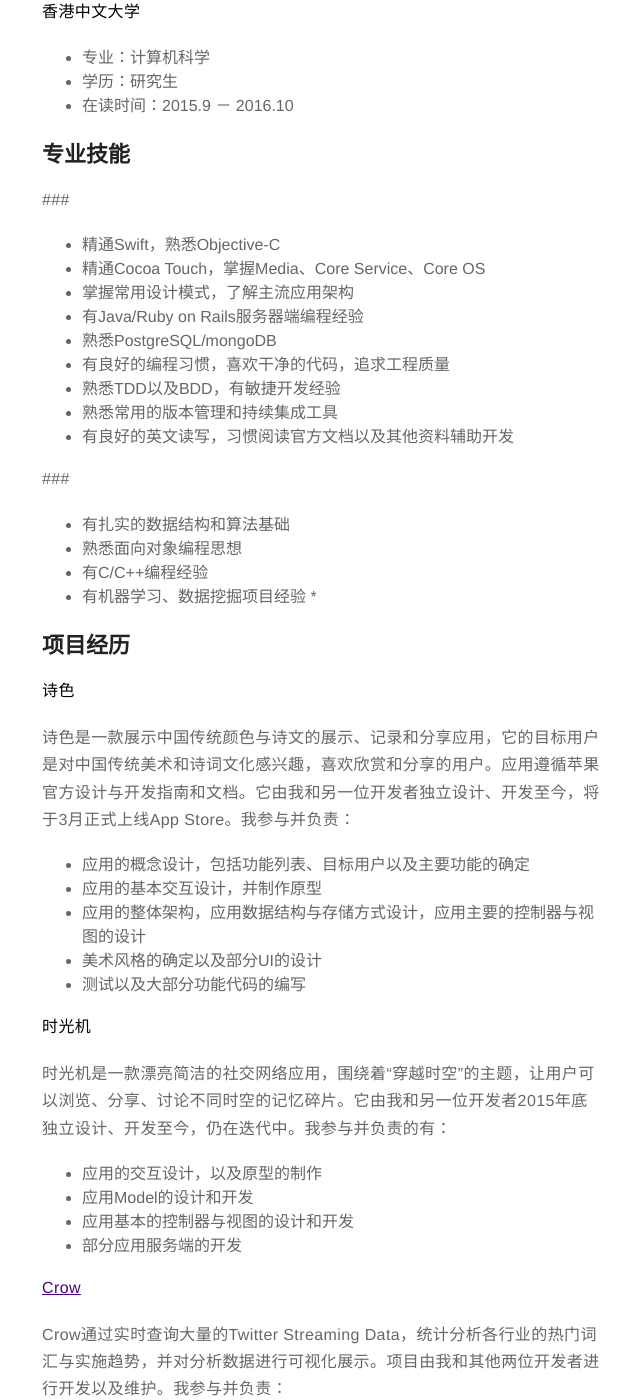
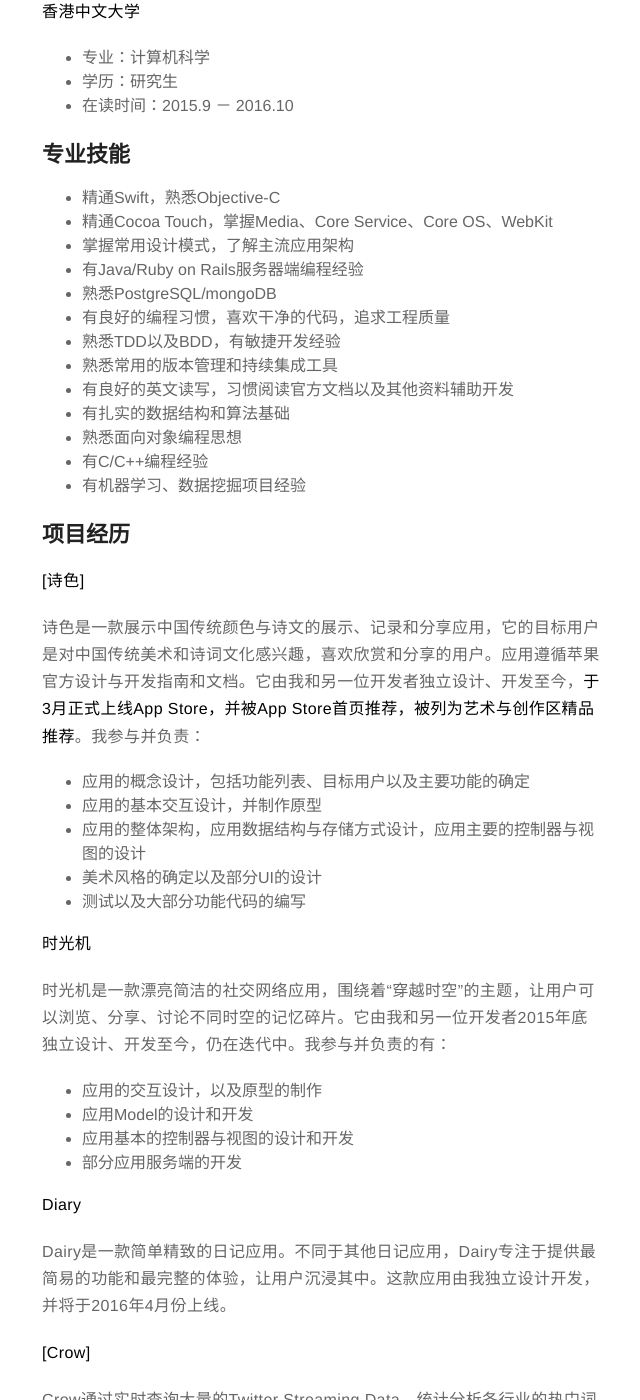
Before and after one commit to xuanfiona/Fiona, a Jekyll site: the page built from about.md, in a window 1280 px wide and 1400 px high, scrolled down 612 px. Shown: the whole window, without its empty margins (318-958 px from the left). Built offline with Jekyll 4.4.1, drawn with Linux system fonts in a browser that asks for light colours.

Commit message:
update aboutme

```diff
--- a/about.md
+++ b/about.md
@@ -7,24 +7,18 @@ permalink: /about/index.html
 
 ## 教育背景
 **大连理工大学**
-
 * 专业：软件工程（日语强化）
 * 学历：本科
 * 在读时间：2010.9 － 2015.7
 
 **香港中文大学**
-
 * 专业：计算机科学
 * 学历：研究生
 * 在读时间：2015.9 － 2016.10
 
-
 ## 专业技能
-
-###
-
 * 精通Swift，熟悉Objective-C
-* 精通Cocoa Touch，掌握Media、Core Service、Core OS
+* 精通Cocoa Touch，掌握Media、Core Service、Core OS、WebKit
 * 掌握常用设计模式，了解主流应用架构
 * 有Java/Ruby on Rails服务器端编程经验
 * 熟悉PostgreSQL/mongoDB
@@ -32,21 +26,16 @@ permalink: /about/index.html
 * 熟悉TDD以及BDD，有敏捷开发经验
 * 熟悉常用的版本管理和持续集成工具
 * 有良好的英文读写，习惯阅读官方文档以及其他资料辅助开发
-
-###
-
 * 有扎实的数据结构和算法基础
 * 熟悉面向对象编程思想
 * 有C/C++编程经验
 * 有机器学习、数据挖掘项目经验
-*
-
 
 ## 项目经历
 
-**诗色**
+**[诗色]**
 
-诗色是一款展示中国传统颜色与诗文的展示、记录和分享应用，它的目标用户是对中国传统美术和诗词文化感兴趣，喜欢欣赏和分享的用户。应用遵循苹果官方设计与开发指南和文档。它由我和另一位开发者独立设计、开发至今，将于3月正式上线App Store。我参与并负责：
+诗色是一款展示中国传统颜色与诗文的展示、记录和分享应用，它的目标用户是对中国传统美术和诗词文化感兴趣，喜欢欣赏和分享的用户。应用遵循苹果官方设计与开发指南和文档。它由我和另一位开发者独立设计、开发至今，**于3月正式上线App Store，并被App Store首页推荐，被列为艺术与创作区精品推荐**。我参与并负责：
 
 * 应用的概念设计，包括功能列表、目标用户以及主要功能的确定
 * 应用的基本交互设计，并制作原型
@@ -63,7 +52,11 @@ permalink: /about/index.html
 * 应用基本的控制器与视图的设计和开发
 * 部分应用服务端的开发
 
-**[Crow](http://crow.chaoxsuper.com/)**
+**Diary**
+
+Dairy是一款简单精致的日记应用。不同于其他日记应用，Dairy专注于提供最简易的功能和最完整的体验，让用户沉浸其中。这款应用由我独立设计开发，并将于2016年4月份上线。
+
+**[Crow]**
 
 Crow通过实时查询大量的Twitter Streaming Data，统计分析各行业的热门词汇与实施趋势，并对分析数据进行可视化展示。项目由我和其他两位开发者进行开发以及维护。我参与并负责：
 
```
